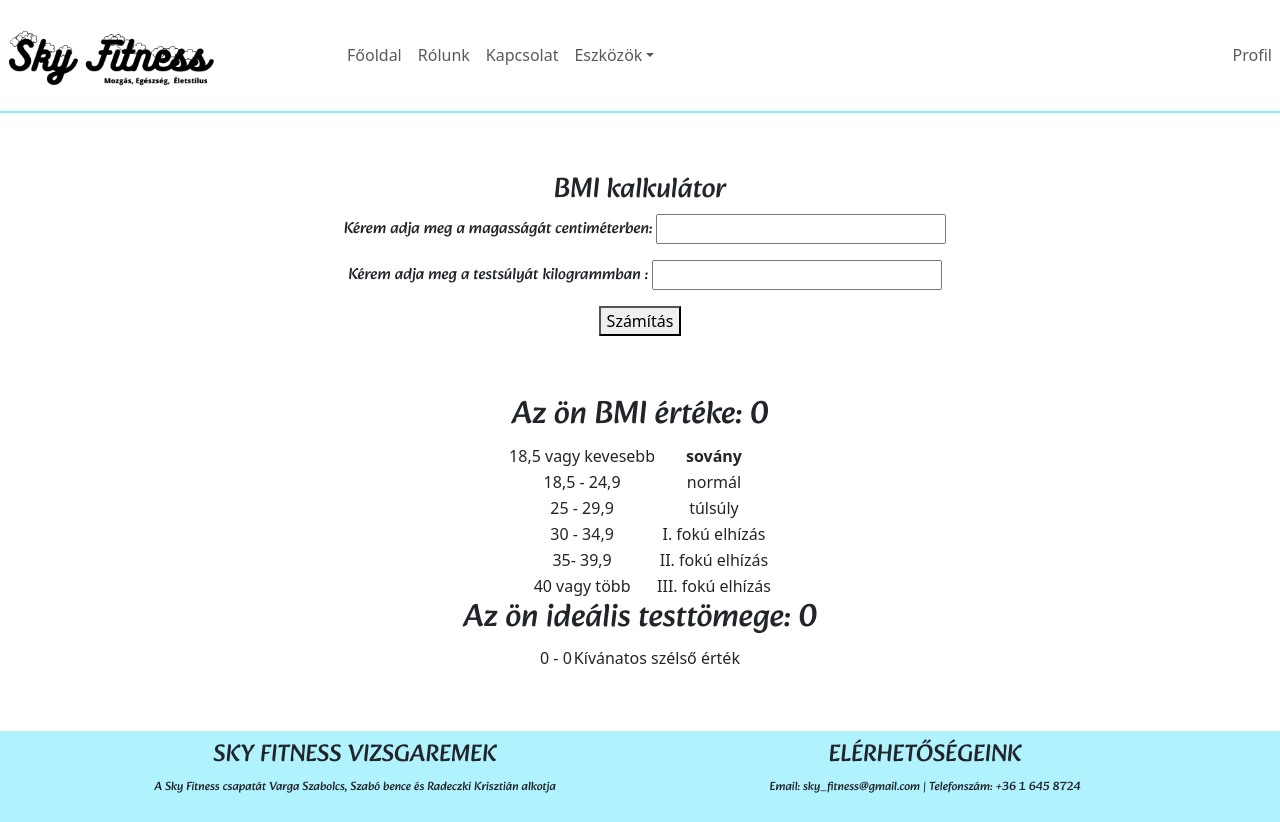
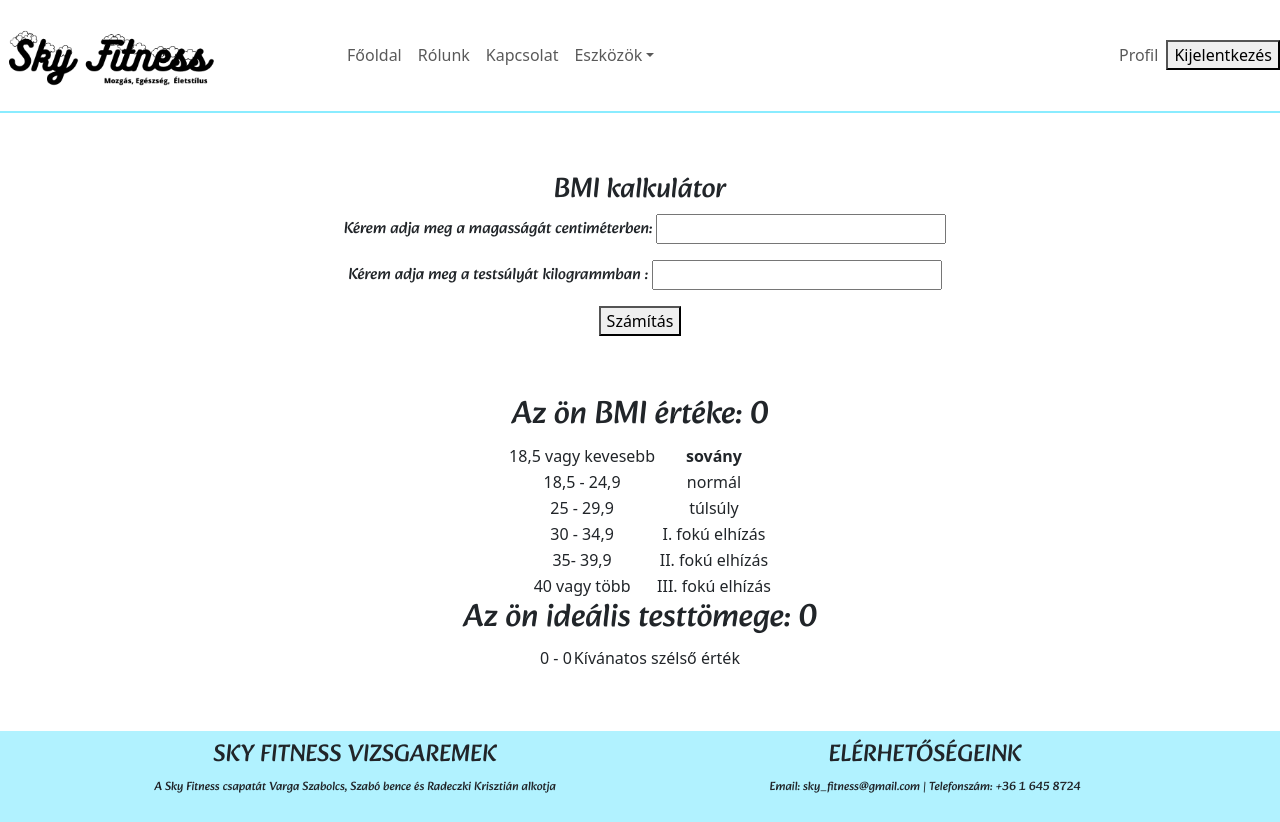
Before and after one commit to rkisztian/vizsgaremek-frontend, a React (Create React App) app: page /bmi in a window 1280 px wide. Built offline with nearby package versions, Linux system fonts and the light colour scheme; the HTML template or start-up script is replaced by a standard one.

Commit message:
header folytatás

```diff
--- a/src/Components/Header.tsx
+++ b/src/Components/Header.tsx
@@ -12,6 +12,23 @@ import { NavLink } from "react-router-dom";
 
 
 export default class Header extends Component<{}>{
+
+
+    logout = async ()=>{
+
+        let response= await fetch('http://localhost:3000/auth/logout',{
+            method: 'DELETE',
+            headers:{
+                'Authorization':'Bearer '+ localStorage.getItem('token')
+            }
+        });
+            if(response.ok){
+                localStorage.setItem('user.id', '')
+                localStorage.setItem('token','')
+                localStorage.setItem('user.name', '')
+                window.location.replace('/login')
+            }
+    }
 
     render(): ReactNode {
 
@@ -35,6 +52,7 @@ export default class Header extends Component<{}>{
             {localStorage.getItem('token') !== '' || localStorage.getItem('token') === null? <Nav>
                 <NavbarCollapse>
                     <Nav.Link href="/profile">{localStorage.getItem('username')} Profil</Nav.Link>
+                    <button onClick={this.logout}>Kijelentkezés</button>
 
                 </NavbarCollapse>
             </Nav>  :
```
